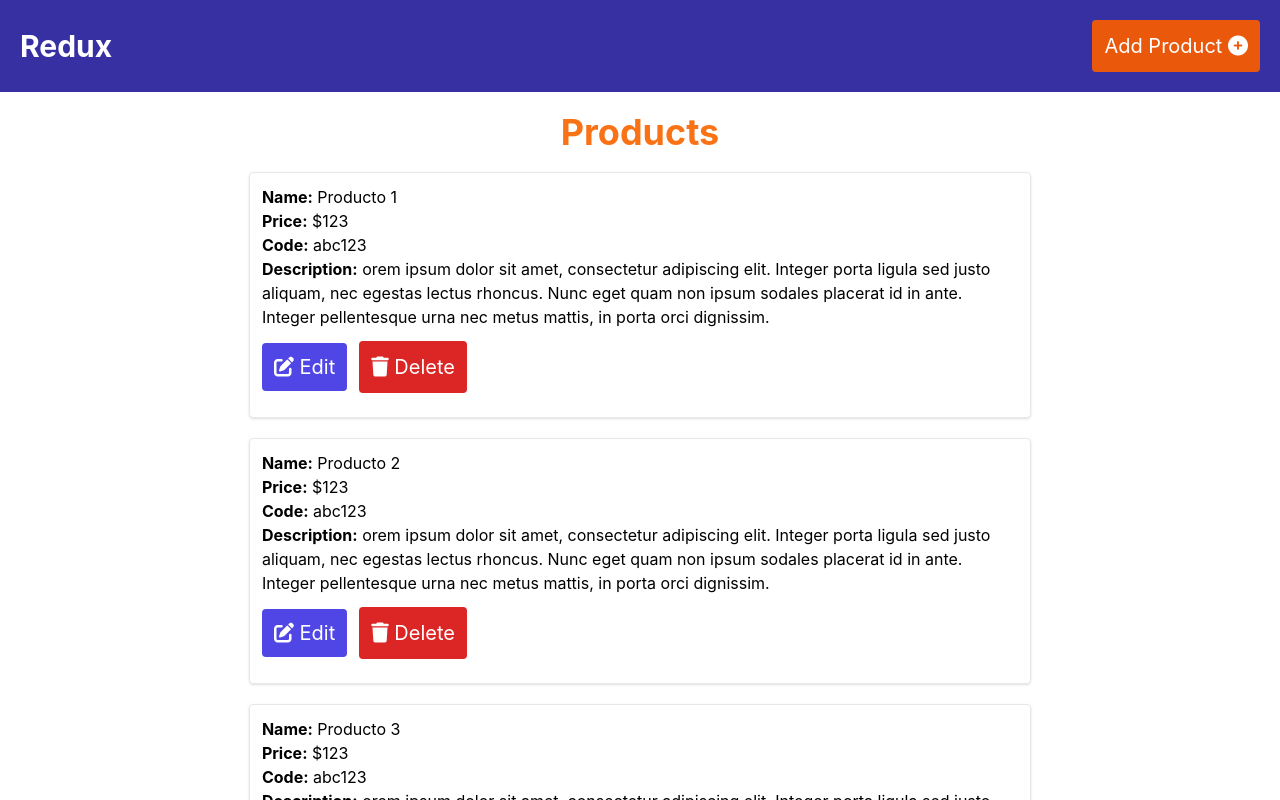
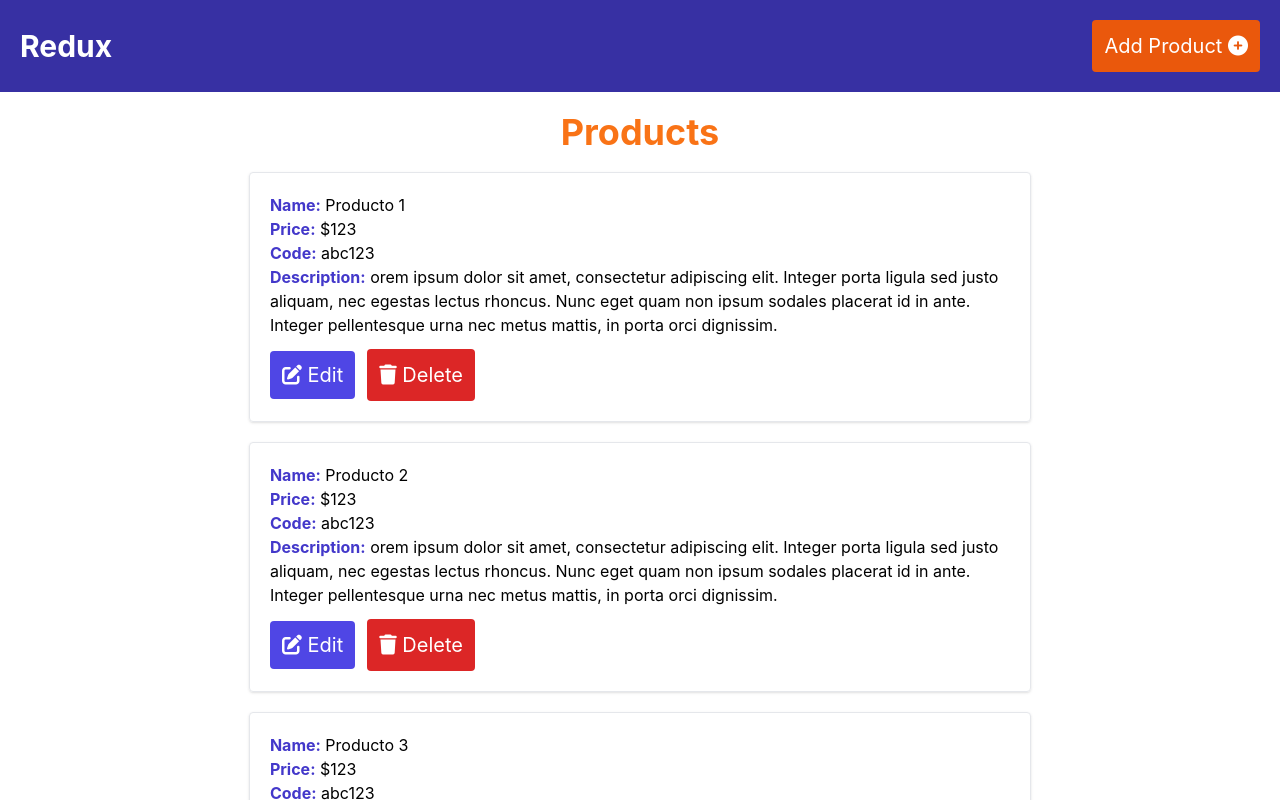
Before and after one commit to lautarojlopez/redux-products, a Next.js app: page / in a window 1280 px wide. Shown: the top 800 px of the page. Built offline with nearby package versions, Linux system fonts and the light colour scheme; data requests are answered from the project's data file.

Commit message:
Styles for Product component

```diff
--- a/components/Product.jsx
+++ b/components/Product.jsx
@@ -14,13 +14,13 @@ const Product = ({product}) => {
     }
 
     return (
-        <div className='my-5 shadow rounded border border-gray-200 p-3'>
-            <p><span className='font-bold'>Name:</span> {name}</p>
-            <p><span className='font-bold'>Price:</span> ${price}</p>
-            <p><span className='font-bold'>Code:</span> {code}</p>
-            <p><span className='font-bold'>Description:</span> {description}</p>
+        <div className='my-5 shadow rounded border border-gray-200 p-5'>
+            <p><span className='font-bold text-indigo-700'>Name:</span> {name}</p>
+            <p><span className='font-bold text-indigo-700'>Price:</span> ${price}</p>
+            <p><span className='font-bold text-indigo-700'>Code:</span> {code}</p>
+            <p><span className='font-bold text-indigo-700'>Description:</span> {description}</p>
 
-            <div className='my-3'>
+            <div className='mt-3'>
                 <Link href={`/edit/${id}`}><a className='btn-edit mr-3'><i className="fas fa-edit"></i> Edit</a></Link>
                 <button onClick={() => deleteProduct(id)} className='btn-delete'><i className="fas fa-trash"></i> Delete</button>
             </div>
```
